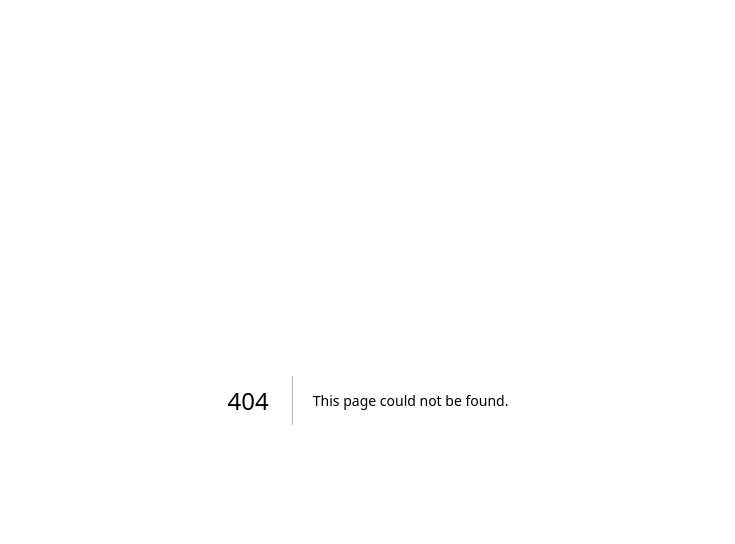
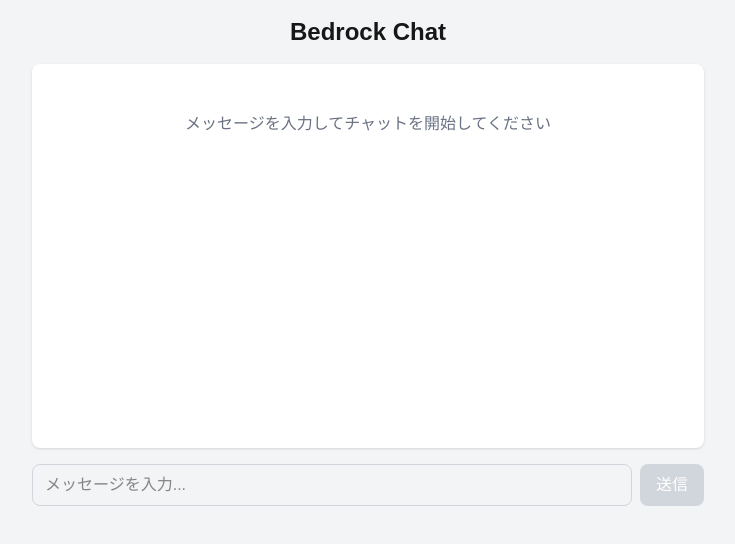
Before and after one commit to 2509-progate-aws-hackathon/main, a Next.js app in the folder frontend/: page /bedrock in a window 1280 px wide. Before the commit this address had no page. Shown: the top 544 px of the page, without its empty margins (272-1007 px from the left). Built offline with nearby package versions, Linux system fonts and the light colour scheme.

Commit message:
add bedrock繋ぎ込み

```diff
--- /dev/null
+++ b/frontend/app/api/bedrock/route.ts
@@ -0,0 +1,63 @@
+import { NextRequest, NextResponse } from 'next/server';
+import { BedrockAgentCoreClient, InvokeAgentRuntimeCommand } from "@aws-sdk/client-bedrock-agentcore";
+
+export async function POST(request: NextRequest) {
+    try {
+        const { input_text } = await request.json();
+
+        if (!input_text) {
+            return NextResponse.json({ error: 'input_text is required' }, { status: 400 });
+        }
+
+        const client = new BedrockAgentCoreClient({
+            region: process.env.AWS_REGION || 'us-east-1',
+            credentials: {
+                accessKeyId: process.env.AWS_ACCESS_KEY_ID || '',
+                secretAccessKey: process.env.AWS_SECRET_ACCESS_KEY || '',
+            },
+        });
+        const sessionId = `session_${Date.now()}_${Math.random().toString(36).substring(2, 15)}_extra`;
+
+        const command = new InvokeAgentRuntimeCommand({
+            runtimeSessionId: sessionId,
+            agentRuntimeArn: process.env.BEDROCK_AGENT_RUNTIME_ARN ||
+                "arn:aws:bedrock-agentcore:us-east-1:083439127731:runtime/my_agent-6qs1kDEQkj",
+            qualifier: "DEFAULT",
+            payload: Buffer.from(JSON.stringify({ prompt: input_text }), 'utf-8'),
+        });
+
+        const response = await client.send(command);
+        const textResponse = await response.response?.transformToString() || '';
+
+        // レスポンステキスト抽出
+        let finalText = textResponse;
+        try {
+            const parsed = JSON.parse(textResponse);
+            if (parsed?.result) {
+                const result = parsed.result;
+                if (result?.content && Array.isArray(result.content)) {
+                    finalText = result.content
+                        .filter((item: any) => item.text)
+                        .map((item: any) => item.text)
+                        .join('\n');
+                } else if (typeof result === 'string') {
+                    finalText = result;
+                }
+            }
+        } catch {
+            // パースに失敗したら元のテキストを使用
+        }
+
+        return NextResponse.json({
+            success: true,
+            response: finalText,
+        });
+
+    } catch (error) {
+        console.error('Bedrock API error:', error);
+        return NextResponse.json(
+            { error: 'Failed to invoke Bedrock agent', details: (error as Error).message },
+            { status: 500 }
+        );
+    }
+}
--- /dev/null
+++ b/frontend/app/bedrock/page.tsx
@@ -0,0 +1,122 @@
+'use client';
+
+import { useState } from 'react';
+
+interface Message {
+  id: string;
+  role: 'user' | 'assistant';
+  content: string;
+  timestamp: Date;
+}
+
+export default function BedrockDemo() {
+  const [messages, setMessages] = useState<Message[]>([]);
+  const [inputMessage, setInputMessage] = useState('');
+  const [isLoading, setIsLoading] = useState(false);
+
+  const handleSendMessage = async () => {
+    if (!inputMessage.trim()) return;
+
+    const userMessage: Message = {
+      id: `user-${Date.now()}`,
+      role: 'user',
+      content: inputMessage,
+      timestamp: new Date(),
+    };
+
+    setMessages(prev => [...prev, userMessage]);
+    setInputMessage('');
+    setIsLoading(true);
+
+    try {
+      const response = await fetch('/api/bedrock', {
+        method: 'POST',
+        headers: { 'Content-Type': 'application/json' },
+        body: JSON.stringify({ input_text: inputMessage }),
+      });
+
+      const data = await response.json();
+
+      const assistantMessage: Message = {
+        id: `assistant-${Date.now()}`,
+        role: 'assistant',
+        content: data.success ? data.response : `エラー: ${data.error}`,
+        timestamp: new Date(),
+      };
+
+      setMessages(prev => [...prev, assistantMessage]);
+    } catch (error) {
+      const errorMessage: Message = {
+        id: `error-${Date.now()}`,
+        role: 'assistant',
+        content: `通信エラー: ${(error as Error).message}`,
+        timestamp: new Date(),
+      };
+
+      setMessages(prev => [...prev, errorMessage]);
+    } finally {
+      setIsLoading(false);
+    }
+  };
+
+  return (
+    <div className="min-h-screen bg-gray-100 p-4">
+      <div className="max-w-2xl mx-auto">
+        <h1 className="text-2xl font-bold mb-4 text-center">Bedrock Chat</h1>
+
+        {/* チャットエリア */}
+        <div className="bg-white rounded-lg shadow p-4 h-96 overflow-y-auto mb-4">
+          {messages.length === 0 ? (
+            <div className="text-center text-gray-500 py-8">
+              <p>メッセージを入力してチャットを開始してください</p>
+            </div>
+          ) : (
+            messages.map((message) => (
+              <div
+                key={message.id}
+                className={`mb-4 p-3 rounded-lg ${
+                  message.role === 'user'
+                    ? 'bg-blue-100 text-blue-900 ml-8'
+                    : message.content.startsWith('エラー') || message.content.startsWith('通信エラー')
+                    ? 'bg-red-100 text-red-900 mr-8'
+                    : 'bg-gray-100 text-gray-900 mr-8'
+                }`}
+              >
+                <div className="whitespace-pre-wrap">{message.content}</div>
+                <div className="text-xs text-gray-500 mt-1">
+                  {message.timestamp.toLocaleTimeString('ja-JP')}
+                </div>
+              </div>
+            ))
+          )}
+
+          {isLoading && (
+            <div className="text-center text-gray-500">
+              <div className="animate-pulse">応答を生成中...</div>
+            </div>
+          )}
+        </div>
+
+        {/* 入力エリア */}
+        <div className="flex gap-2">
+          <input
+            type="text"
+            value={inputMessage}
+            onChange={(e) => setInputMessage(e.target.value)}
+            onKeyPress={(e) => e.key === 'Enter' && handleSendMessage()}
+            placeholder="メッセージを入力..."
+            className="flex-1 border border-gray-300 rounded-lg px-3 py-2 focus:outline-none focus:ring-2 focus:ring-blue-500"
+            disabled={isLoading}
+          />
+          <button
+            onClick={handleSendMessage}
+            disabled={isLoading || !inputMessage.trim()}
+            className="px-4 py-2 bg-blue-500 text-white rounded-lg hover:bg-blue-600 disabled:bg-gray-300 transition-colors"
+          >
+            {isLoading ? '送信中...' : '送信'}
+          </button>
+        </div>
+      </div>
+    </div>
+  );
+}
```
